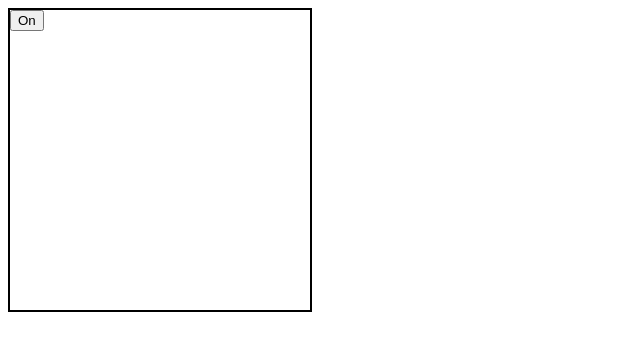
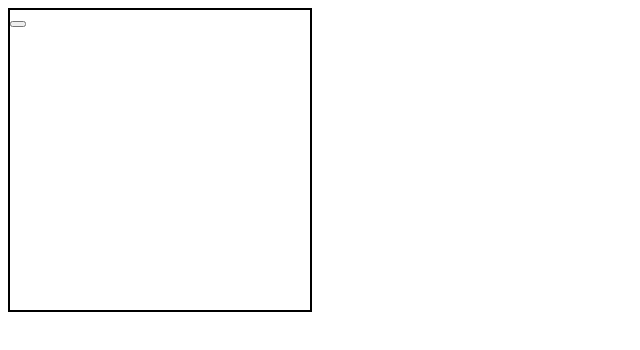
Before and after one commit to LarysaLemeshuk/cra-first-project, a React (Create React App) app: page / in a window 1280 px wide. Shown: the top 350 px of the page, without its empty margins (0-640 px from the left). Built offline with nearby package versions, Linux system fonts and the light colour scheme.

Commit message:
Refactor

```diff
--- a/src/Components/Scene/Scene.js
+++ b/src/Components/Scene/Scene.js
@@ -3,34 +3,36 @@ import Toggler from './Toggler';
 import './style.css';
 
 class Scene extends React.Component {
- constructor(props){
+  constructor(props) {
     super(props);
 
-    this.state={
-        isLight: true
-    }
- }
+    this.state = {
+      isLight: true,
+    };
+  }
 
- toggleScene(){
+  toggleScene() {
     this.setState({
-        isLight: !this.state.isLight
-    })
- }
-
+      isLight: !this.state.isLight,
+    });
+  }
 
   render() {
- const{isLight}= this.state
+    const { isLight } = this.state;
 
     return (
-      <div className={isLight ? "scene-on" : "scene-off"}>
-        <Toggler changeParentState={() => {this.toggleScene()}}/>
+      <div className={isLight ? 'scene-on' : 'scene-off'}>
+        <Toggler
+          changeParentState={() => {
+            this.toggleScene();
+          }}ButtonText={isLight ? 'OFF' : 'ON'}
+        />
       </div>
     );
   }
 }
 
 export default Scene;
-
 
 /*
 Parent -> Child - props
--- a/src/Components/Scene/Toggler.js
+++ b/src/Components/Scene/Toggler.js
@@ -1,26 +1,21 @@
-import React from "react";
+import React from 'react';
 
 class Toggler extends React.Component {
-constructor(props){
-    super(props)
+  clickHandler() {
+    this.props.changeParentState();
+  }
 
-    this.state ={
-        isOn: true
-    }
+  render() {
+    return (
+      <button
+        onClick={() => {
+          this.clickHandler();
+        }}
+      >
+        {this.props.buttonText}
+      </button>
+    );
+  }
 }
 
-clickHandler(){
-    this.setState({
-        isOn: !this.state.isOn
-    })
-  this.props.changeParentState()
-}
-
-    render(){
-
-    return(
-        <button onClick={() => {this.clickHandler()}}>{this.state.isOn ? 'On' : 'Off'}</button>
-    )
-}}
-
-export default Toggler
+export default Toggler;
```
